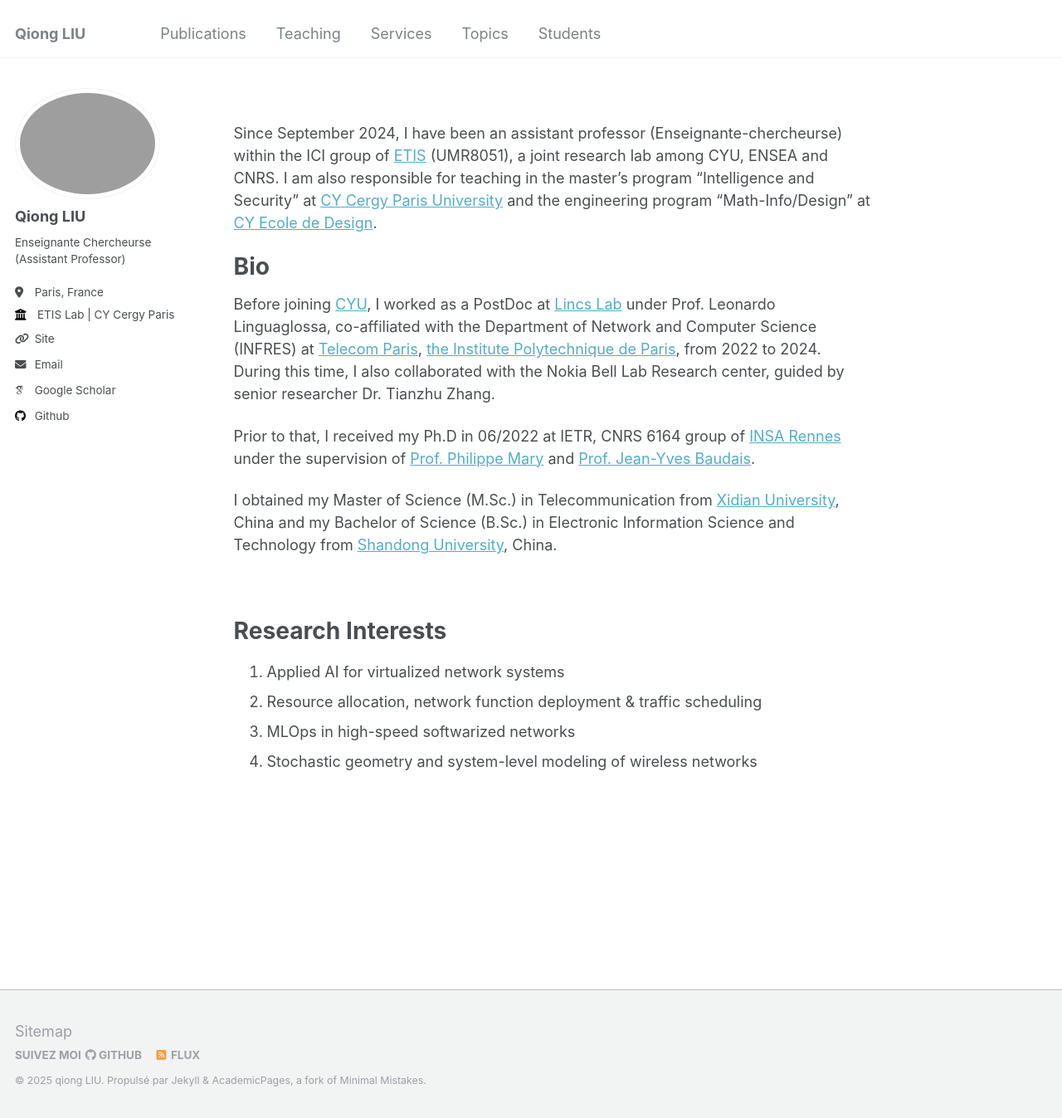
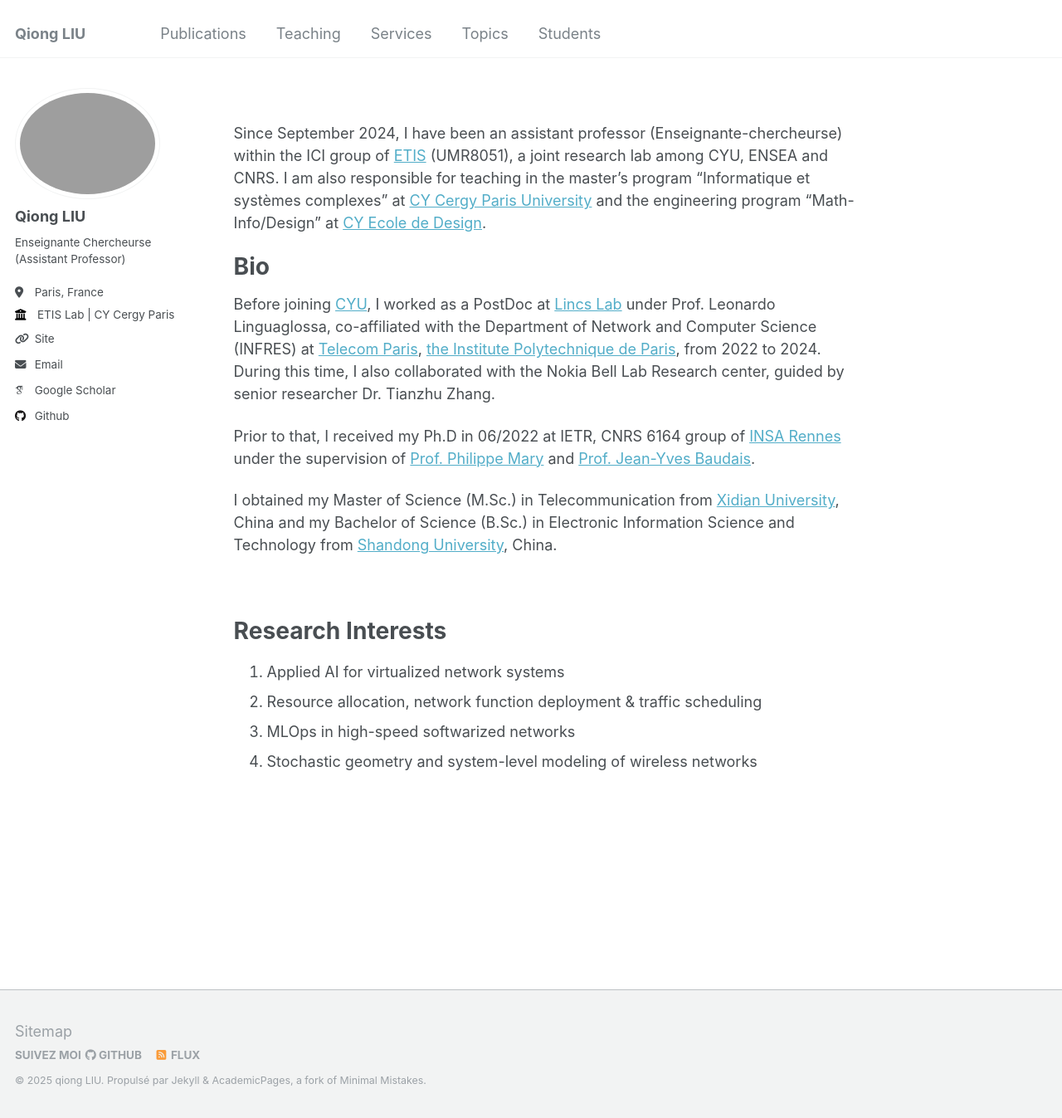
Before and after one commit to evesiphus/evesiphus.github.io, a Jekyll site: the page built from _pages/about.md, in a window 1280 px wide and 1347 px high. Shown: the whole window at 83% size. Built offline with Jekyll 4.4.1, drawn with Linux system fonts in a browser that asks for light colours; some web fonts are replaced.

Commit message:
Update about.md

```diff
--- a/_pages/about.md
+++ b/_pages/about.md
@@ -9,7 +9,7 @@ redirect_from:
 
 
 <br>
-Since September 2024, I have been an assistant professor (Enseignante-chercheurse)  within the ICI group of [ETIS](https://www.etis-lab.fr/) (UMR8051), a joint research lab among CYU, ENSEA and CNRS. I am also responsible for teaching in the master's program "Intelligence and Security" at [CY Cergy Paris University](https://www.cyu.fr/) and the engineering program "Math-Info/Design" at [CY Ecole de Design](https://www.cy-ecolededesign.fr/).
+Since September 2024, I have been an assistant professor (Enseignante-chercheurse)  within the ICI group of [ETIS](https://www.etis-lab.fr/) (UMR8051), a joint research lab among CYU, ENSEA and CNRS. I am also responsible for teaching in the master's program "Informatique et systèmes complexes" at [CY Cergy Paris University](https://www.cyu.fr/) and the engineering program "Math-Info/Design" at [CY Ecole de Design](https://www.cy-ecolededesign.fr/).
 <br>
 
 Bio
```
